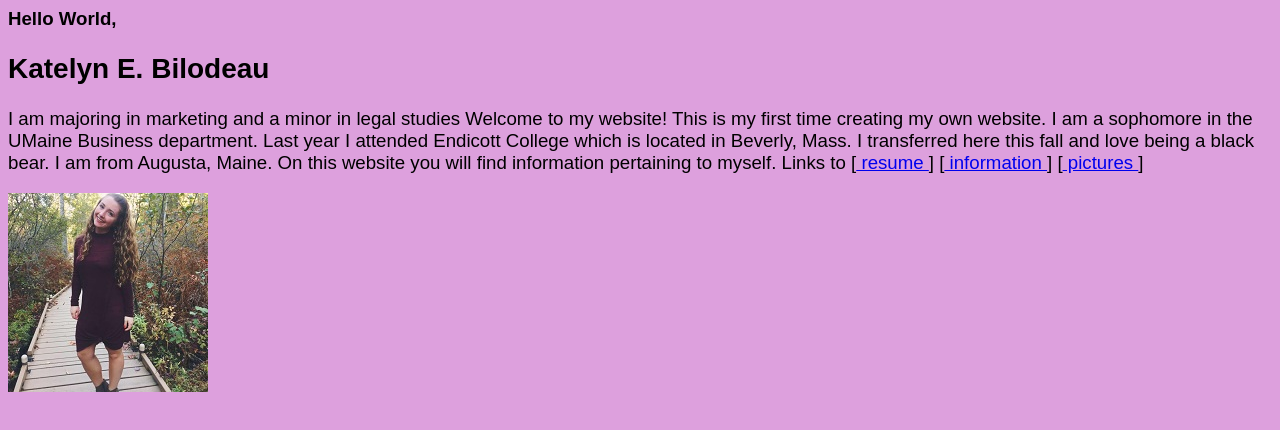
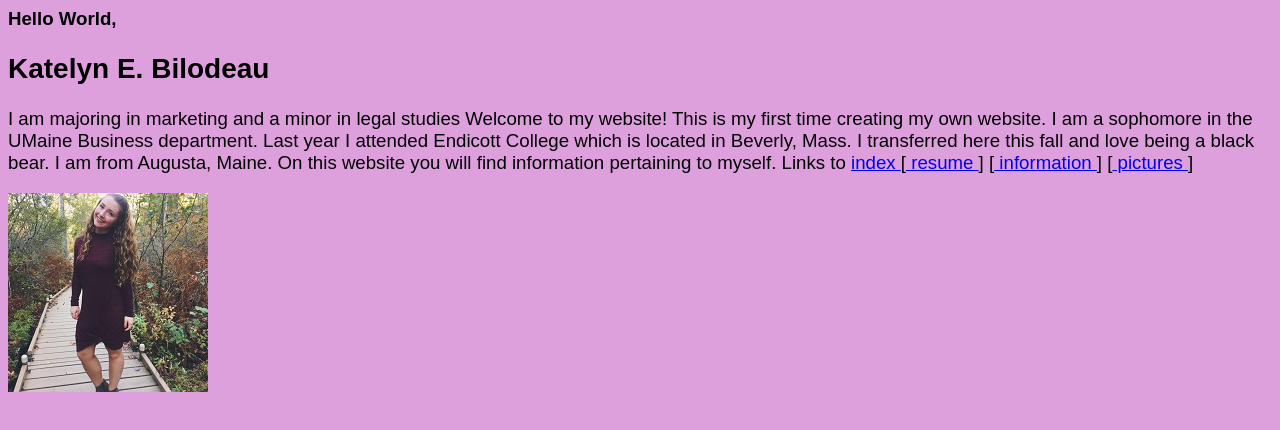
Before and after one commit to katelynbilodeau/katelynbilodeau.github.io, a plain HTML site: page index.html in a window 1280 px wide. Drawn offline with Linux system fonts and the light colour scheme.

Commit message:
Add files via upload

```diff
--- a/index.html
+++ b/index.html
@@ -11,7 +11,7 @@ Welcome to my website! This is my first time creating my own website.
 I am a sophomore in the UMaine Business department. Last year I attended Endicott College
 which is located in Beverly, Mass. I transferred here this fall and love being a black bear.
 I am from Augusta, Maine. On this website you will find information pertaining to myself.
-Links to [<a href="resume.html" > resume </A>]  [<a href="info.html" > information </A>] [<a href="pictures.html"> pictures </A>]
+Links to <a href="index.html"> index </A>[<a href="resume.html" > resume </A>]  [<a href="info.html" > information </A>] [<a href="pictures.html"> pictures </A>]
 
 </body>
 <P>
```
Also changed, not shown: info.html (+3 -0 lines), resume.html (+1 -1 lines).
